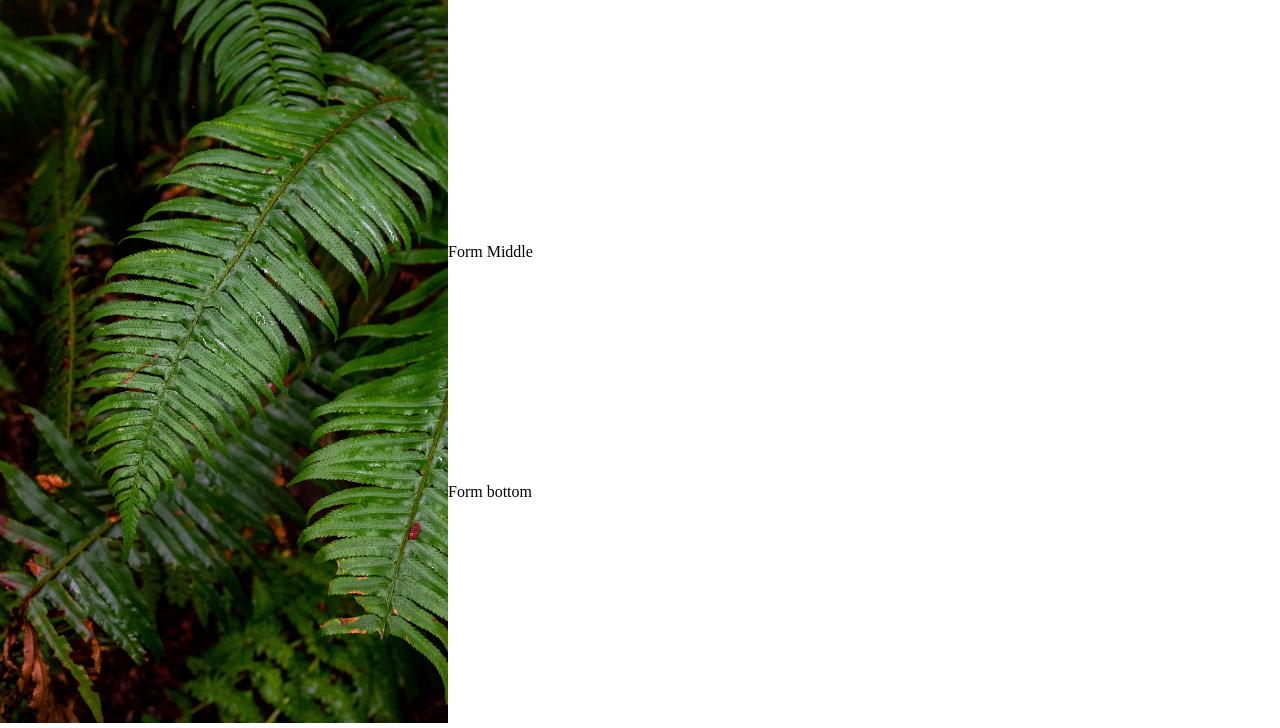
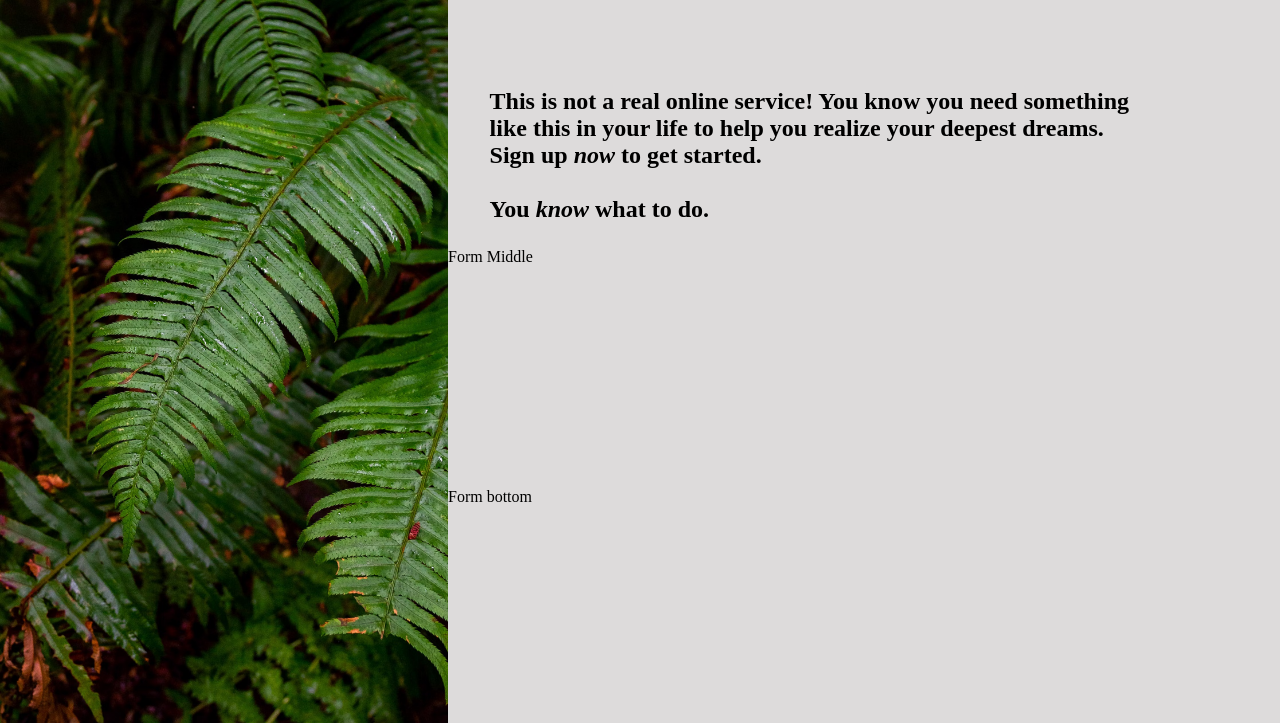
Before and after one commit to Bradley-Booth-Dev/Odin-Sign-up-form, a plain HTML site: page index.html in a window 1280 px wide. Shown: the part 77-805 px from the top of the page. Drawn offline with Linux system fonts and the light colour scheme.

Commit message:
framework for top has been started

```diff
--- a/index.html
+++ b/index.html
@@ -12,8 +12,14 @@
       <div class="form-container">
         <div class="form-top">
           <div class="top-text">
-            This is not a real online service! You know you need something like
-            this in your life to help you realize your deepest dreams
+            <h2>
+              This is not a real online service! You know you need something
+              <br />
+              like this in your life to help you realize your deepest dreams.
+              <br />
+              Sign up <em>now</em> to get started. <br /><br />
+              You <em>know</em> what to do.
+            </h2>
           </div>
         </div>
         <div class="form-middle">Form Middle</div>
--- a/styles.css
+++ b/styles.css
@@ -29,10 +29,16 @@ body {
 
 .form-container {
   width: 65vw;
+  background-color: #554a4a33;
 }
 
 .form-top {
   height: 40vh;
+  display: flex;
+  justify-content: flex-start;
+  align-items: flex-end;
+  margin-left: 5%;
+  margin-bottom: 5px;
 }
 
 .form-middle {
```
